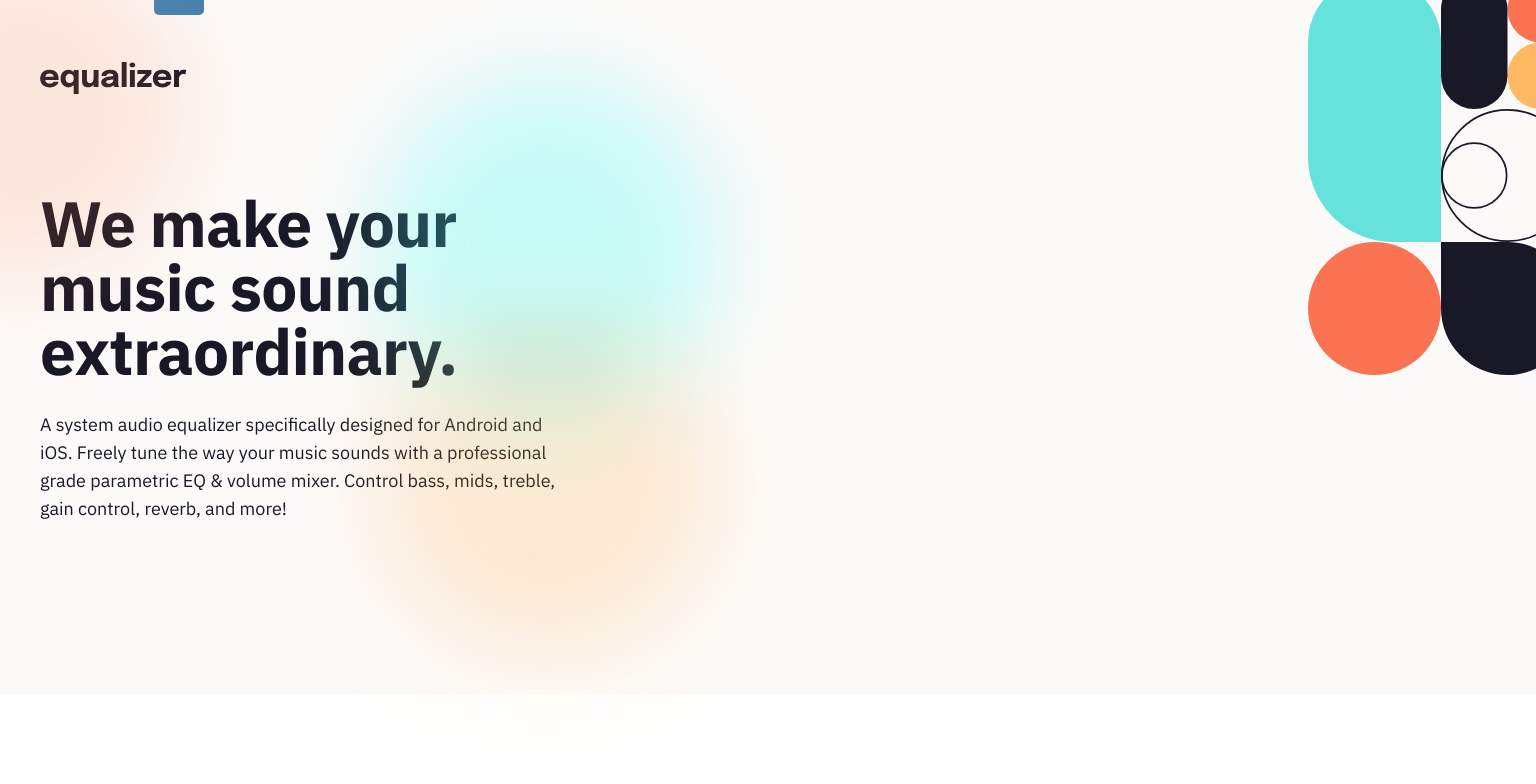
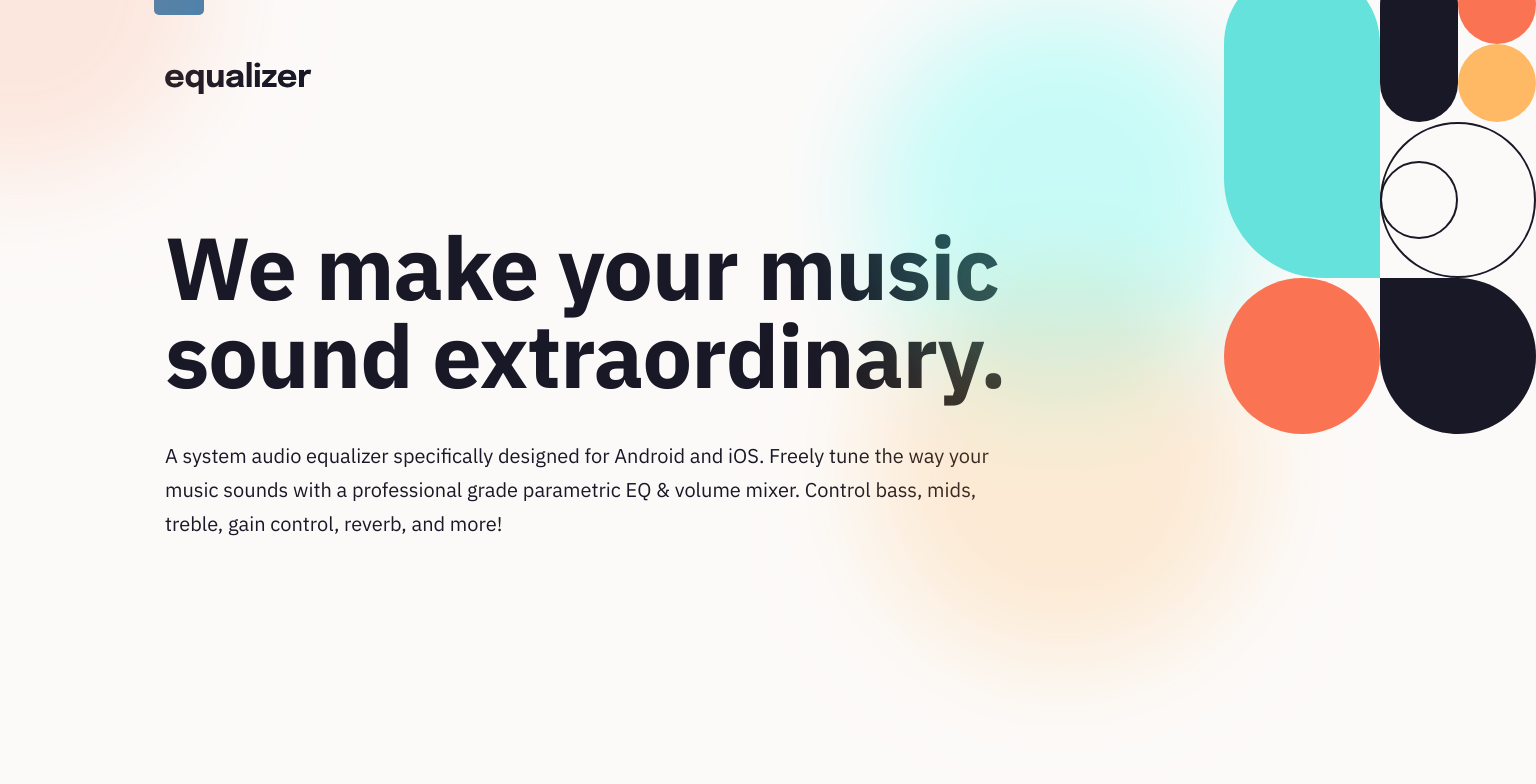
Before and after one commit to alexanderivanov2/frontend-mentor, a Vue app: page /newbie/equalizer-landing-page in a window 1536 px wide. Shown: the top 784 px of the page. Built offline with nearby package versions, Linux system fonts and the light colour scheme.

Commit message:
implement hero section for desktop

```diff
--- a/src/assets/styles/pages/LandingPages/_equalizerLandingPage.scss
+++ b/src/assets/styles/pages/LandingPages/_equalizerLandingPage.scss
@@ -109,7 +109,45 @@
                 font-size: 1.8rem;
                 line-height: 2.8rem;
             }
+        }
 
+        @media screen and (min-width: 1440px) {
+            padding: 6.1rem 16.5rem;
+
+            &-header {
+                margin-bottom: 12.7rem;
+                &::before {
+                    width: 31.2rem;
+                    height: 47rem;
+                    top: -9.5rem;
+                    right: -16.5rem;
+                }
+            }
+
+            &-hero-section {
+                margin-bottom: 32.1rem;
+                &::before {
+                    background-image: url("/public/assets/images/LandingPages/equalizerLandingPage/bg-main-desktop.png");
+                    width: 191.3rem;
+                    height: 205.8rem;
+                    top: -58rem;
+                    left: -49rem;
+                }
+
+                &-title {
+                    max-width: 105.2rem;
+                    font-size: 8.8rem;
+                    line-height: 8.8rem;
+                    letter-spacing: -1px;
+                    margin-bottom: 4rem;
+                }
+
+                &-description {
+                    max-width: 82.5rem;
+                    font-size: 2rem;
+                    line-height: 3.4rem;
+                }
+            }
         }
     }
 }
```
